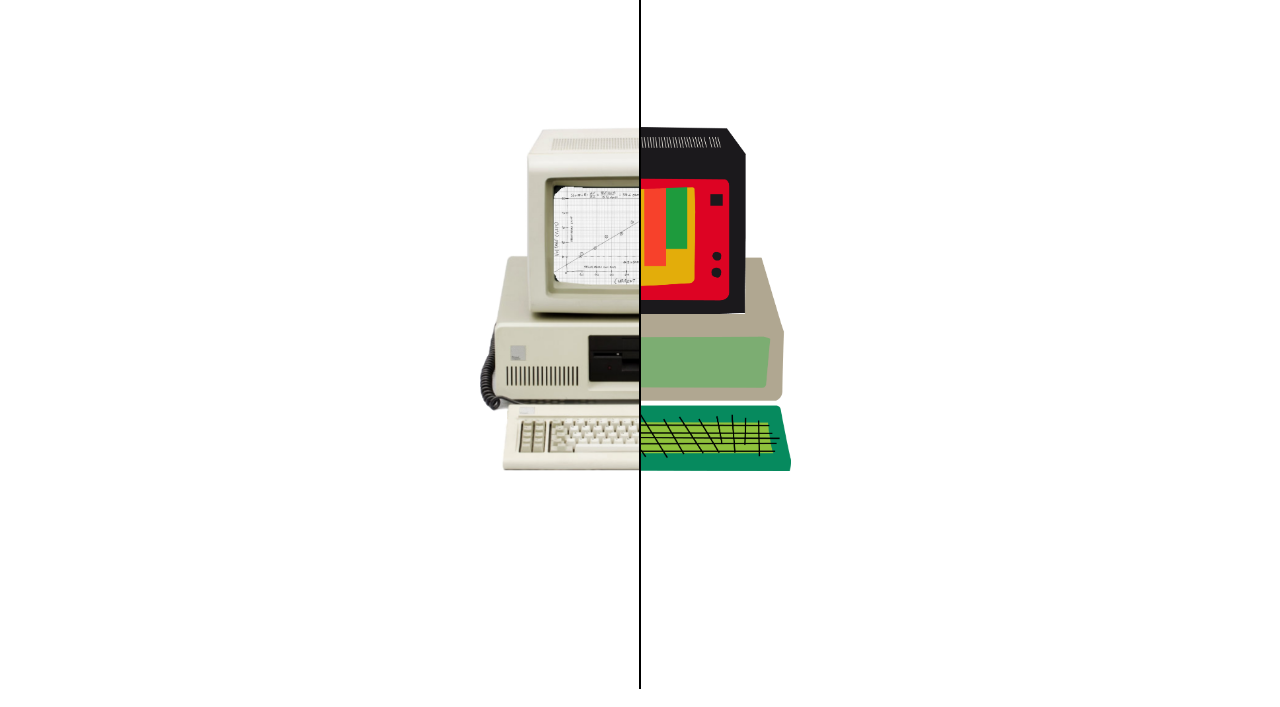
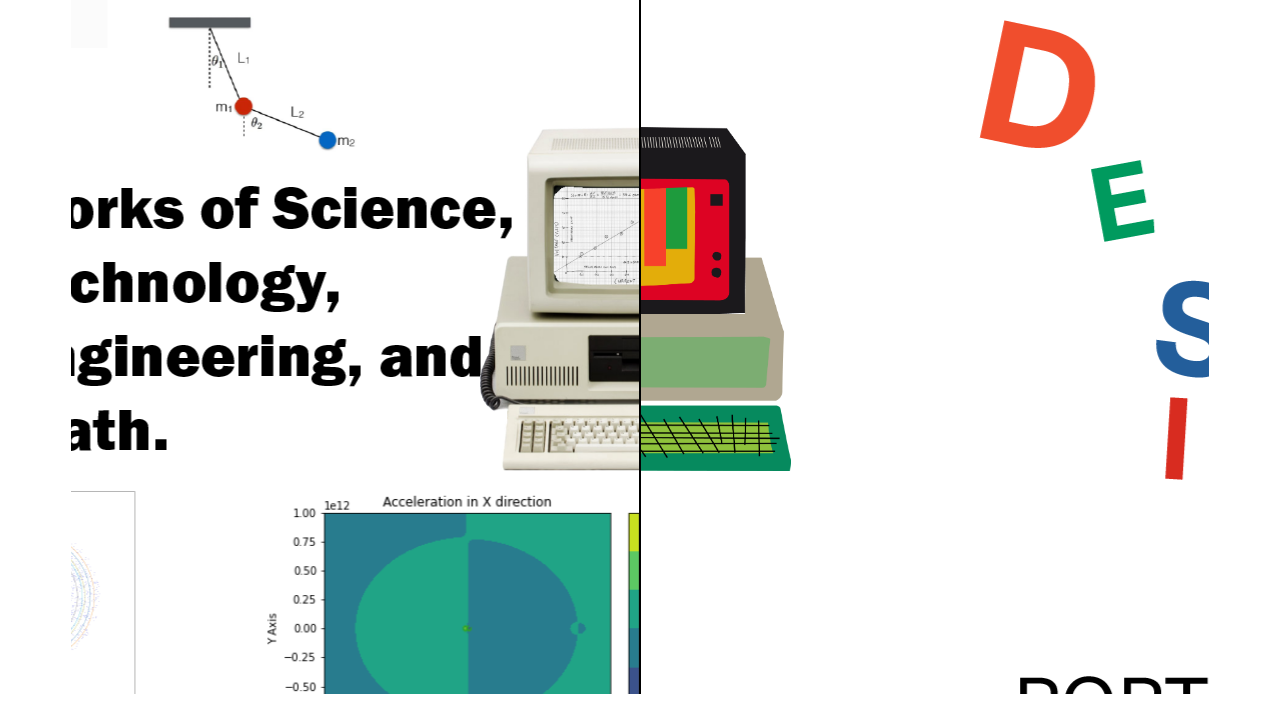
Before and after one commit to nickdavila/portfolio-website, a plain HTML site: page index.html in a window 1280 px wide. Shown: the part 109-816 px from the top of the page. Drawn offline with Linux system fonts and the light colour scheme; a web font is replaced by a local one.

Commit message:
Changed bgs

```diff
--- a/styles.css
+++ b/styles.css
@@ -26,7 +26,7 @@ body {
 .main-container {
 	/* 10px padding top and bottom and 10% left and right
 	This padding makes the nav things not be on the corner, might need to adjust for my 1920x1080 display we will see.*/
-	padding: 10px 10%;
+	padding: 5px 5%;
 	width: 100%;
 	height: 100vh;
 	display: flex;
@@ -42,7 +42,7 @@ body {
 	background-size: cover;
 	background-position: center;
 	position: relative;
-	transition: all 500ms;
+	transition: all 300ms ease-out;
 }
 
 .main-container .left-half {
@@ -51,11 +51,11 @@ body {
 	display: inline-flex;
     align-items: center;
     justify-content: flex-end; /* not sure why, but in order for PC to be on right end, needed to do flex-end */
-	background: url("images/1.jpg");
-	background-size: cover;
+	background: url("images/stem-portfolio-bg-06.png");
+	/* background-size: cover; */
 	background-position: center;
 	position: relative;
-	transition: all 500ms;
+	transition: all 300ms ease-out;
 }
 
 /* code to create line in the middle */
@@ -75,8 +75,9 @@ body {
 
 /* bg  */
 .main-container .right-half {
-	background: url("images/2.jpg")
+	background: url("images/design-portfolio-bg-05.png");
 }
+
 
 /* text color */
 .main-container .right-half {
@@ -110,6 +111,10 @@ body {
 	/* transition: 600ms; */
 	opacity: 1;
 	order: 1; /* Move #right-full-pc to the left of #right-half-drawn-pc */
+}
+
+.main-container .left-half:hover ~ .right-half #right-half-drawn-pc {
+	opacity: 0;
 }
 
 /* LEFT HALF CSS END */
```
Also changed, not shown: images/design-portfolio-bg-05.png (added), images/stem-portfolio-bg-06.png (added).
